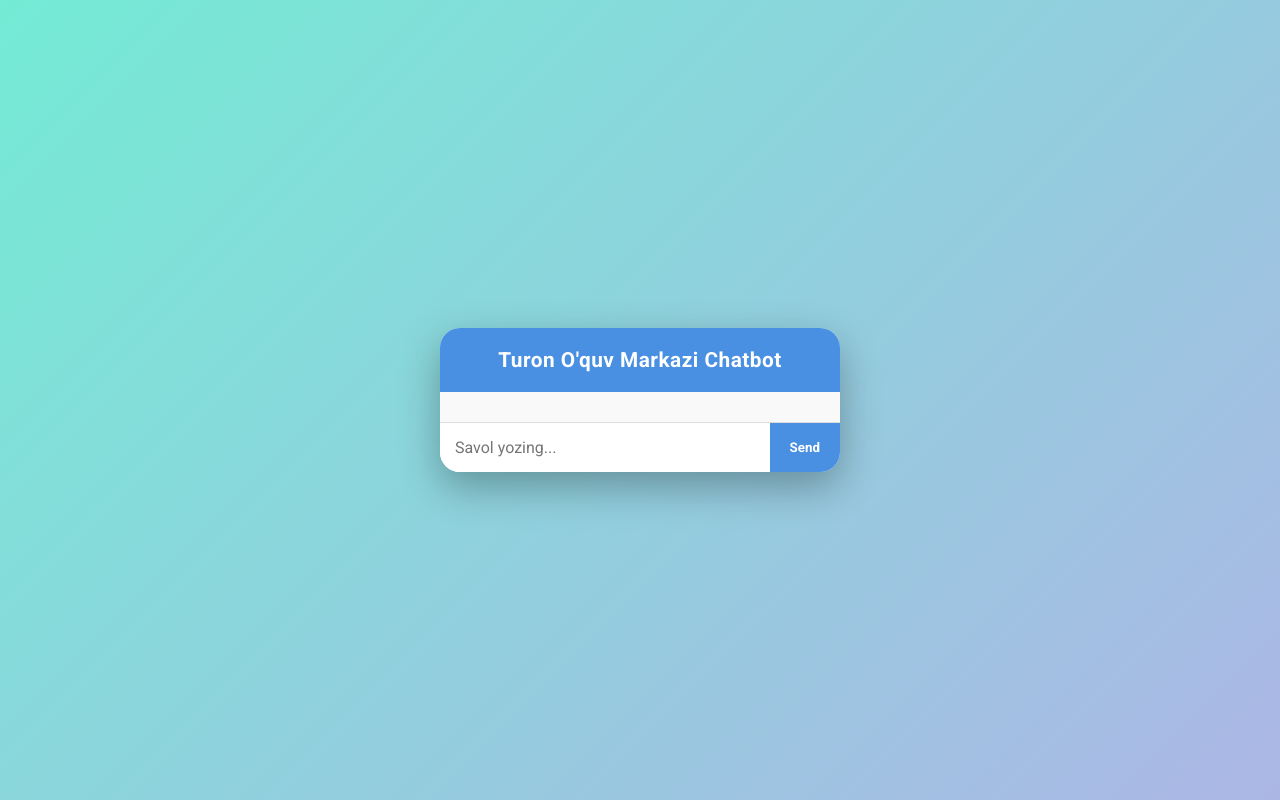
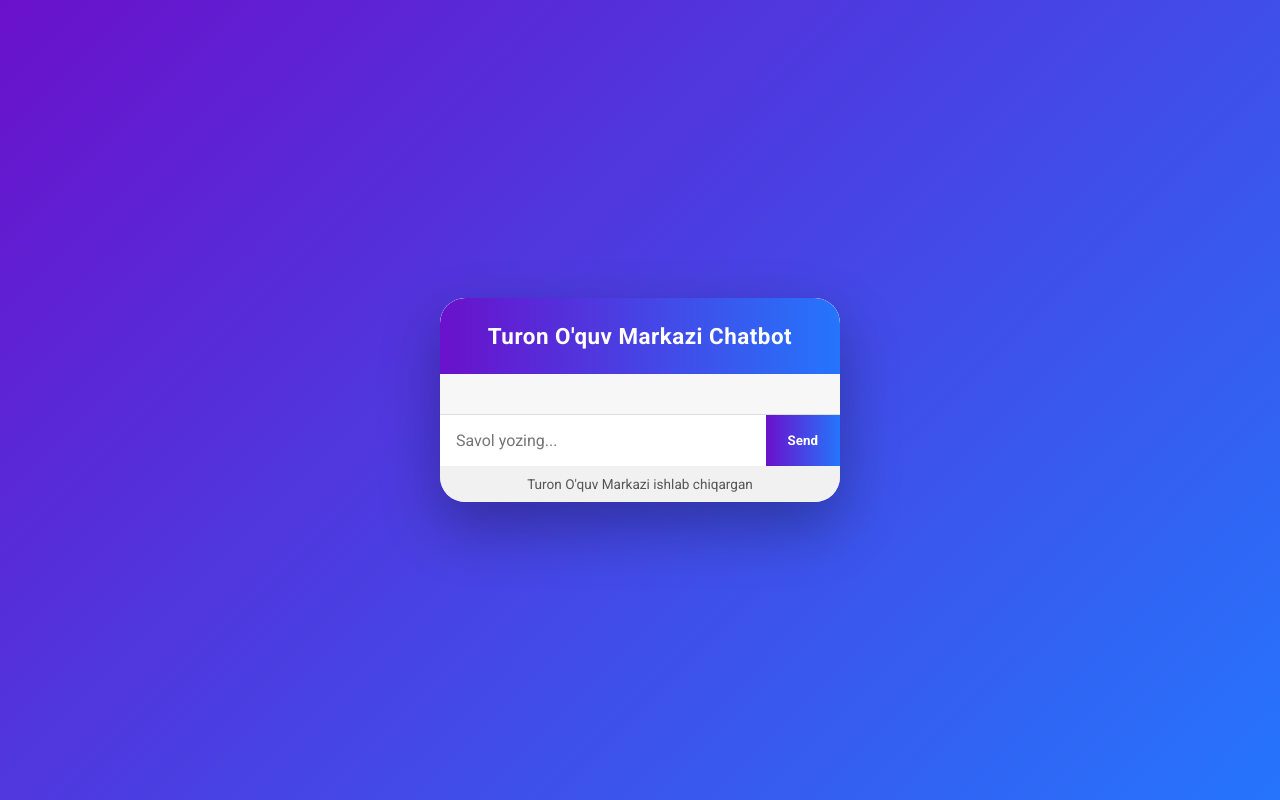
Before and after one commit to Ziyodxon005/turonchatai, a plain HTML site: page index.html in a window 1280 px wide. Drawn offline with Linux system fonts and the light colour scheme.

Commit message:
Update index.html

```diff
--- a/index.html
+++ b/index.html
@@ -11,47 +11,51 @@
   display:flex;
   justify-content:center;
   align-items:center;
-    height:100vh;
-    background: linear-gradient(135deg,#74ebd5,#ACB6E5);
+  min-height:100vh;
+  background: linear-gradient(135deg,#6a11cb,#2575fc);
 }
 .chat-container {
   width:400px;
   max-width:95%;
   background:#fff;
-    border-radius:20px;
-    box-shadow:0 15px 40px rgba(0,0,0,0.3);
+  border-radius:25px;
+  box-shadow:0 25px 60px rgba(0,0,0,0.3);
   display:flex;
   flex-direction:column;
   overflow:hidden;
-    animation: fadeIn 0.5s ease-in-out;
+  position:relative;
+  animation: fadeIn 0.6s ease;
 }
 .chat-header {
-    background:#4a90e2;
+  background: linear-gradient(90deg,#6a11cb,#2575fc);
   color:#fff;
-    padding:20px;
+  padding:25px;
   font-weight:700;
-    font-size:1.3em;
+  font-size:1.4em;
   text-align:center;
   letter-spacing:0.5px;
-    box-shadow: 0 4px 10px rgba(0,0,0,0.2);
+  box-shadow: 0 4px 15px rgba(0,0,0,0.2);
+  border-top-left-radius:25px;
+  border-top-right-radius:25px;
 }
 .chat-messages {
   flex:1;
-    padding:15px;
+  padding:20px;
   overflow-y:auto;
   display:flex;
   flex-direction:column;
-    gap:10px;
-    background:#f9f9f9;
+  gap:12px;
+  background:#f7f7f7;
 }
 .message {
-    padding:12px 18px;
-    border-radius:20px;
+  padding:14px 20px;
+  border-radius:25px;
   max-width:80%;
   word-wrap:break-word;
   animation: slideIn 0.3s ease;
+  box-shadow: 0 2px 8px rgba(0,0,0,0.1);
 }
-  .user { background:#e1f5fe; align-self:flex-end; }
+.user { background:#e0f7fa; align-self:flex-end; }
 .bot { background:#f1f1f1; align-self:flex-start; }
 .chat-input {
   display:flex;
@@ -59,23 +63,32 @@
 }
 .chat-input input {
   flex:1;
-    padding:15px;
+  padding:16px;
   border:none;
   outline:none;
   font-size:1em;
 }
 .chat-input button {
-    padding:0 20px;
+  padding:0 22px;
   border:none;
-    background:#4a90e2;
+  background: linear-gradient(90deg,#6a11cb,#2575fc);
   color:#fff;
   font-weight:700;
   cursor:pointer;
   transition:0.3s;
 }
-  .chat-input button:hover { background:#357ab7; }
+.chat-input button:hover { background: linear-gradient(90deg,#2575fc,#6a11cb); }
+.footer-text {
+  text-align:center;
+  font-size:0.85em;
+  padding:10px;
+  color:#555;
+  background:#f1f1f1;
+  border-bottom-left-radius:25px;
+  border-bottom-right-radius:25px;
+}
 @keyframes fadeIn { from{opacity:0;} to{opacity:1;} }
-  @keyframes slideIn { from{opacity:0; transform:translateY(10px);} to{opacity:1; transform:translateY(0);} }
+@keyframes slideIn { from{opacity:0; transform:translateY(15px);} to{opacity:1; transform:translateY(0);} }
 </style>
 </head>
 <body>
@@ -86,8 +99,8 @@
     <input id="userInput" placeholder="Savol yozing...">
     <button id="sendBtn">Send</button>
   </div>
+  <div class="footer-text">Turon O'quv Markazi ishlab chiqargan</div>
 </div>
-
 <script src="chat.js"></script>
 </body>
 </html>
```
Lines whose indentation alone changed are shown as unchanged.
